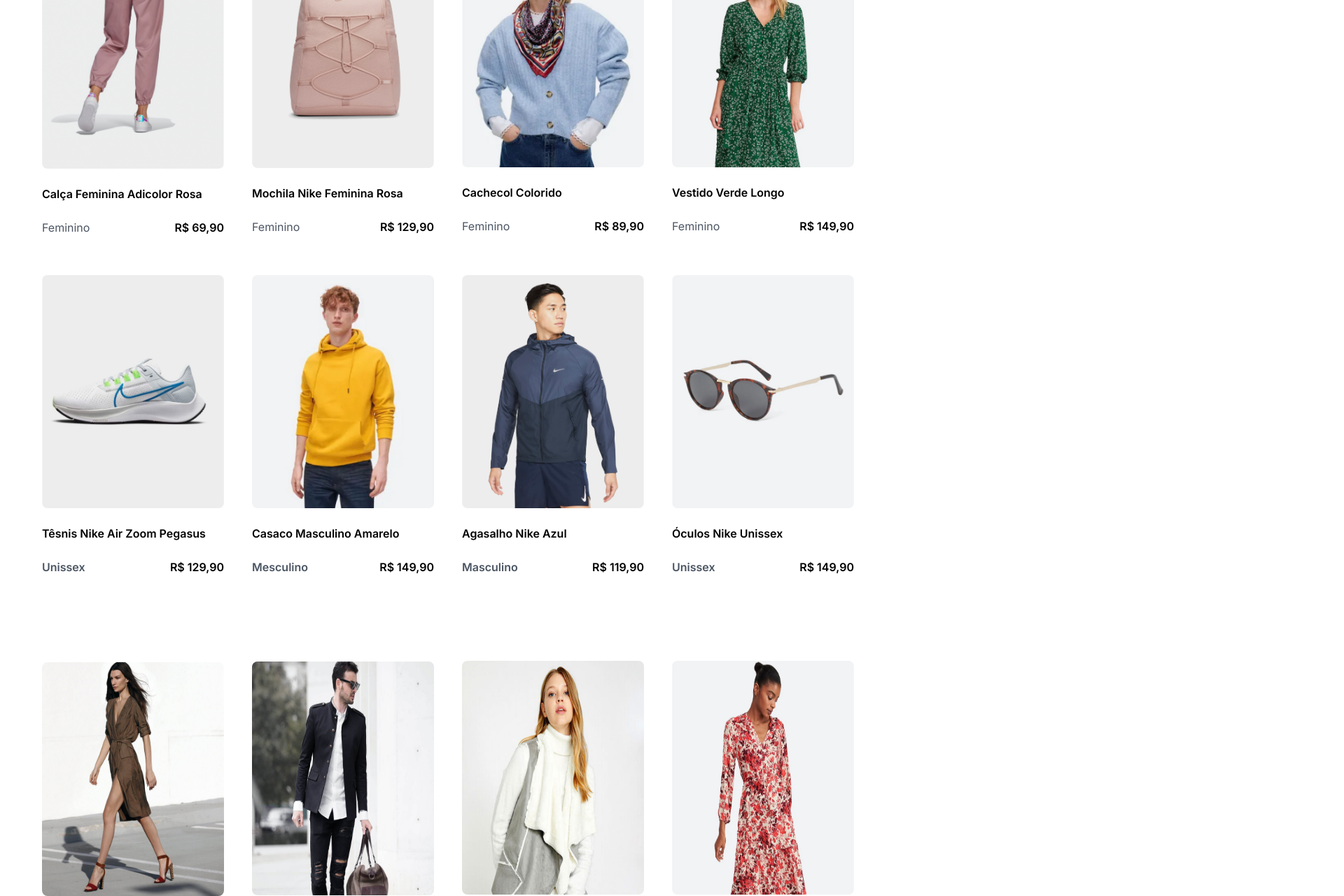
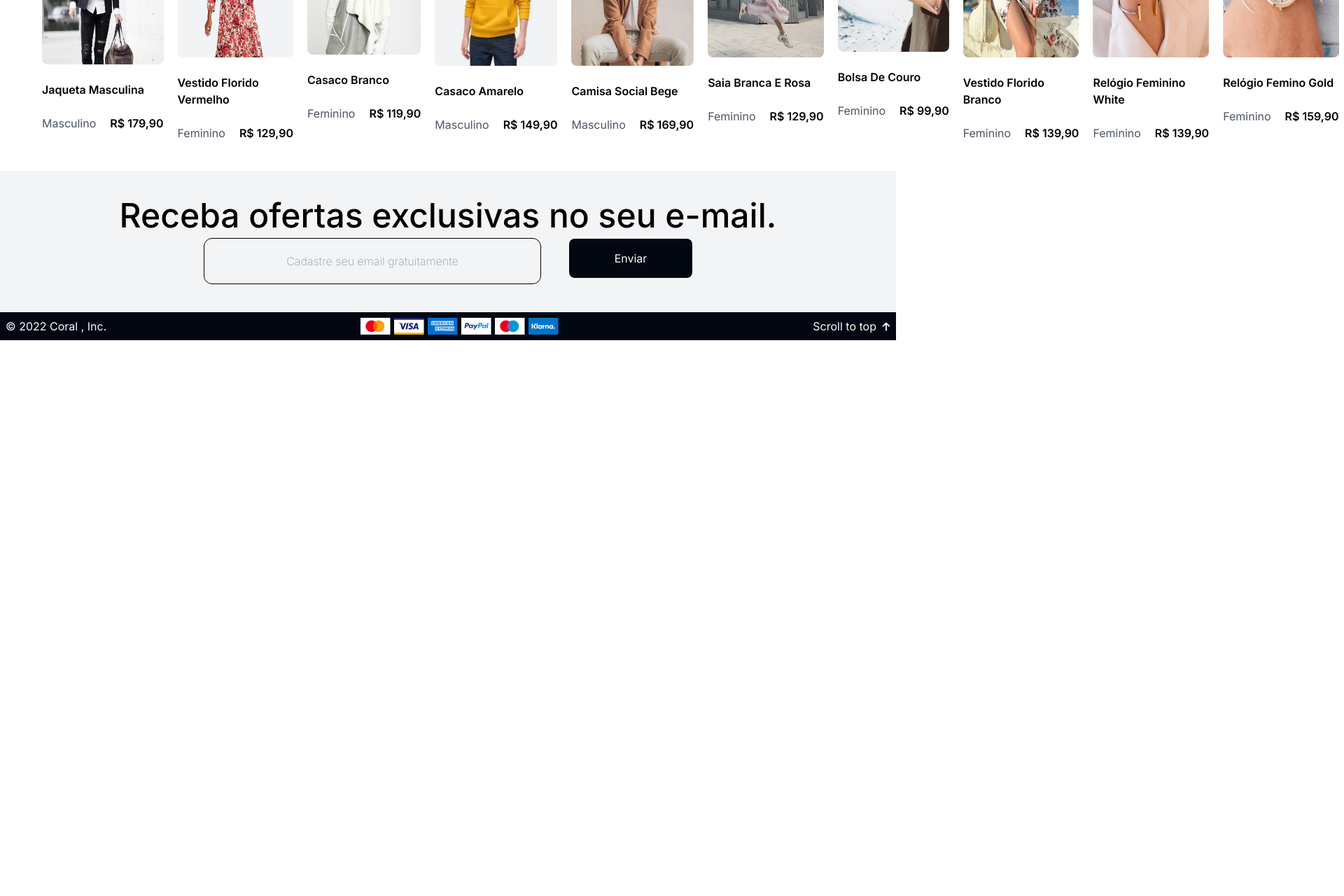
Before and after one commit to ItaloCosta-dev/-Coral-Store-Loja-Virtual-, a Next.js app: page / in a window 1280 px wide. Shown: the part 1240-2520 px from the top of the page at 70% size, 1920 px wide, since content can reach past the window. After the commit the page ends 1726 px from the top, so only its background shows below. Built offline with nearby package versions, Linux system fonts and the light colour scheme.

Commit message:
📄 Feat: Listei todos os produtos no contexto já existente.

```diff
--- a/src/components/Gridproducts.tsx
+++ b/src/components/Gridproducts.tsx
@@ -1,18 +1,6 @@
-    import Img15 from "../assets/15.png";
-    import Img14 from "../assets/14.png";
-    import Img13 from "../assets/13.png";
-    import Img04 from "../assets/04.png";
-    import Img11 from "../assets/11.png";
-    import Img12 from "../assets/12.png";
-    import Img17 from "../assets/17.png";
-    import Img16 from "../assets/16.png";
-    import Img18 from "../assets/18.png";
-    import Img01 from "../assets/01.png";
-    import Img03 from "../assets/03.png";
-    import Img02 from "../assets/02.png";
-    import Img20 from "../assets/20.png";
+import { useProduct } from "@/context/ProductContext";
 import { useHoverBuyButton } from "../hooks";
-    import { useRouter } from 'next/router'
+import { useRouter } from "next/router";
 
 interface ProductCardProps {
   imageSrc: string;
@@ -27,11 +15,17 @@
   productCategory,
   productPrice,
 }) => {
-        const router = useRouter()
+  const router = useRouter();
 
   const handleBuyNow = () => {
-            router.push(`product-page?productName=${encodeURIComponent(productName)}&imageSrc=${encodeURIComponent(imageSrc)}&productPrice=${encodeURIComponent(productPrice)}`)
-        }
+    router.push(
+      `product-page?productName=${encodeURIComponent(
+        productName
+      )}&imageSrc=${encodeURIComponent(
+        imageSrc
+      )}&productPrice=${encodeURIComponent(productPrice)}`
+    );
+  };
 
   const { isHovered, handleMouseEnter, handleMouseLeave } = useHoverBuyButton();
 
@@ -48,7 +42,10 @@
           className="w-full aspect-[0.78] cursor-pointer transition-transform transform hover:scale-105 rounded-lg"
         />
         {isHovered && (
-            <button className="absolute bottom-0 left-0 w-full bg-orange-500 text-white py-2 text-center transition-opacity" onClick={handleBuyNow}>
+          <button
+            className="absolute bottom-0 left-0 w-full bg-orange-500 text-white py-2 text-center transition-opacity"
+            onClick={handleBuyNow}
+          >
             Comprar
           </button>
         )}
@@ -57,7 +54,10 @@
       <div className="flex gap-5 justify-between mt-6 whitespace-nowrap">
         <p className="text-gray-600">{productCategory}</p>
         <p className="font-semibold text-right text-black">
-                {productPrice.toLocaleString('pt-Br', { style:'currency', currency:'BRL' })}
+          {productPrice.toLocaleString("pt-Br", {
+            style: "currency",
+            currency: "BRL",
+          })}
         </p>
       </div>
     </div>
@@ -65,164 +65,30 @@
 };
 
 const Gridproducts = () => {
+  const { products } = useProduct();
+
   return (
     <div className="flex flex-col p-10">
-        <h1 className="self-center text-5xl font-medium text-center text-black capitalize max-md:max-w-ful max-md:text-4xl">
-        Estilo e Conforto para Todos os Gêneros
+      <h1 className="selt-center text-5xl font-medium text-center text-black capitalize max-md:max-w-full max-md:text-4xl">
+        Estilo e conforto para Homens e Mulheres
       </h1>
-
-        <div className="flex ga-5 justify-between mt-9 w-full max-md:flex-wrap max-md:max-w-full">
-            <div className="flex gap-1 justify-between px-4 py1.5 text-white whitenospace-nowrap bg-gray-800 mr-5 items-center"></div>
-        </div>
-        <div className="px-5 mt-9 w-full max-md:max-w-full">
-            <div className="flex gap-5 max-md:flex-col">
-            <div className="flex flex-col w-3/12 max-md:ml-0 max-md:w-full">
-                <div className="flex flex-col grow py-0.5 text-base capitalize max-md:mt-6">
-                <ProductCard
-                    imageSrc={Img15.src}
-                    productName="Calça feminina adicolor rosa"
-                    productCategory="Feminino"
-                    productPrice={69.90}
-                />
-                </div>
-            </div>
-
-            <div className="flex flex-col ml-5 w-3/12 max-md:ml-0 max-md:w-full">
-                <div className="flex flex-col grow py-px text-base capitalize max-md:mt-6">
-                <ProductCard
-                    imageSrc={Img14.src}
-                    productName="Mochila nike feminina rosa"
-                    productCategory="Feminino"
-                    productPrice={129.90}
-                />
-                </div>
-            </div>
-            <div className="flex flex-col ml-5 w-3/12 max-md:ml-0 max-md:w-full">
-                <div className="flex flex-col grow py05 text-base capitalize max-md:mt-6">
-                <ProductCard
-                    imageSrc={Img13.src}
-                    productName="Cachecol colorido"
-                    productCategory="Feminino"
-                    productPrice={89.90}
-                />
-                </div>
-            </div>
-            <div className="flex flex-col ml-5 w-3/12 max-md:ml-0 max-md:w-full">
-                <div className="flex flex-col grow py05 text-base capitalize max-md:mt-6">
-                <ProductCard
-                    imageSrc={Img11.src}
-                    productName="Vestido verde longo"
-                    productCategory="Feminino"
-                    productPrice={149.90}
-                />
-                </div>
-            </div>
-            </div>
-        </div>
-
-        <div className="px-5 mt-6 w-full max-md:max-w-full">
-            <div className="flex gap-5 max-md:flex-col">
-            <div className="flex flex-col w-3/12 max-md:ml-0 max-md:w-full">
-                <div className="flex flex-col grow py-0.5 text-base capitalize max-md:mt-6">
-                <div className="flex relative flex-col items-start pt-6 pb-20 w-full text-x font-semibold text-base text-white uppercase whitespace-nowrap max-md:pr-5 aspect-[0.78]">
-                    <ProductCard
-                    imageSrc={Img12.src}
-                    productName="Têsnis Nike Air Zoom Pegasus"
-                    productCategory="Unissex"
-                    productPrice={129.90}
-                    />
-                </div>
-                </div>
-            </div>
-
-            <div className="flex flex-col ml-5 w-3/12 max-md:ml-0 max-md-full">
-                <div className="flex flex-col grow py-0.5 capitalize max-md:mt-6">
-                <div className="flex relative flex-col items-start pt-6 pb-20 w-full text-xs font-semibold text-white uppercase whitespace-nowrap max-md:pr-5 aspect-[0.78]">
-                    <ProductCard
-                    imageSrc={Img04.src}
-                    productName="Casaco masculino amarelo"
-                    productCategory="Mesculino"
-                    productPrice={149.90}
-                    />
-                </div>
-                </div>
-            </div>
-
-            <div className="flex flex-col ml-5 w-3/12 max-md:ml-0 max-md-full">
-                <div className="flex flex-col grow py-0.5 capitalize max-md:mt-6">
-                <div className="flex relative flex-col items-start pt-6 pb-20 w-full text-xs font-semibold text-white uppercase whitespace-nowrap max-md:pr-5 aspect-[0.78]">
-                    <ProductCard
-                    imageSrc={Img17.src}
-                    productName="Agasalho nike azul"
-                    productCategory="Masculino"
-                    productPrice={119.90}
-                    />
-                </div>
-                </div>
-            </div>
-
-            <div className="flex flex-col ml-5 w-3/12 max-md:ml-0 max-md-full">
-                <div className="flex flex-col grow py-0.5 capitalize max-md:mt-6">
-                <div className="flex relative flex-col items-start pt-6 pb-20 w-full text-xs font-semibold text-white uppercase whitespace-nowrap max-md:pr-5 aspect-[0.78]">
-                    <ProductCard
-                    imageSrc={Img16.src}
-                    productName="Óculos nike unissex"
-                    productCategory="Unissex"
-                    productPrice={149.90}
-                    />
-                </div>
-                </div>
-            </div>
-
-            </div>
-        </div>
 
       <div className="px-5 mt-9 w-full max-md:max-w-full">
         <div className="flex gap-5 max-md:flex-col">
-            <div className="flex flex-col w-3/12 max-md:ml-0 max-md:w-full">
-                <div className="flex flex-col grow py-0.5 text-base capitalize max-md:mt-6">
+          {products.map((product, index) => (
+            <div className="flex flex-col w-3/12 max-md:w-full key={index}">
               <ProductCard
-                    imageSrc={Img18.src}
-                    productName="Vestido feminino marrom"
-                    productCategory="Feminino"
-                    productPrice={119.90}
+                imageSrc={product.imageSrc}
+                productName={product.productName}
+                productCategory={product.productCategory}
+                productPrice={product.productPrice}
               />
             </div>
-            </div>
-
-            <div className="flex flex-col ml-5 w-3/12 max-md:ml-0 max-md:w-full">
-                <div className="flex flex-col grow py-px text-base capitalize max-md:mt-6">
-                <ProductCard
-                    imageSrc={Img01.src}
-                    productName="Jaqueta masculina azul marinho"
-                    productCategory="Masculino"
-                    productPrice={149.90}
-                />
-                </div>
-            </div>
-            <div className="flex flex-col ml-5 w-3/12 max-md:ml-0 max-md:w-full">
-                <div className="flex flex-col grow py05 text-base capitalize max-md:mt-6">
-                <ProductCard
-                    imageSrc={Img03.src}
-                    productName="Casaco feminino branco"
-                    productCategory="Feminino"
-                    productPrice={119.90}
-                />
-                </div>
-            </div>
-            <div className="flex flex-col ml-5 w-3/12 max-md:ml-0 max-md:w-full">
-                <div className="flex flex-col grow py05 text-base capitalize max-md:mt-6">
-                <ProductCard
-                    imageSrc={Img02.src}
-                    productName="Vestido vermelho florido"
-                    productCategory="Masculino"
-                    productPrice={169.90}
-                />
-                </div>
-            </div>
+          ))}
         </div>
       </div>
     </div>
   );
 };
-    export default Gridproducts;
+
+export default Gridproducts
--- a/src/context/ProductContext.tsx
+++ b/src/context/ProductContext.tsx
@@ -1,4 +1,30 @@
+import Img01 from "../assets/01.png"
+import Img02 from "../assets/02.png"
+import Img03 from "../assets/03.png"
+import Img04 from "../assets/04.png"
+import Img05 from "../assets/05.png"
+import Img06 from "../assets/06.png"
+import Img07 from "../assets/07.png"
+import Img08 from "../assets/08.png"
+import Img09 from "../assets/09.png"
+import Img10 from "../assets/10.png"
+import Img11 from "../assets/11.png"
+import Img12 from "../assets/12.png"
+import Img13 from "../assets/13.png"
+import Img14 from "../assets/14.png"
+import Img15 from "../assets/15.png"
+import Img16 from "../assets/16.png"
+import Img17 from "../assets/17.png"
+
+
 import React, { createContext, useState, useContext, ReactNode } from "react"
+
+interface Product {
+    imageSrc: string;
+    productName: string;
+    productCategory: string;
+    productPrice: number;
+}
 
 interface ProductContextProps {
     productName: string
@@ -7,6 +33,8 @@ interface ProductContextProps {
     setProductName: (name: string) => void
     setProductPrice: (price: number) => void
     setQuantity: (quantity: number) => void
+    products: Product[]
+    setProducts: React.Dispatch<React.SetStateAction<Product[]>>;
 }
 
 const ProductContext = createContext<ProductContextProps | undefined>(undefined)
@@ -24,8 +52,38 @@ export const ProductProvider: React.FC<{ children: ReactNode }> = ({ children })
     const [productPrice, setProductPrice] = useState<number>(0)
     const [quantity, setQuantity] = useState<number>(1)
 
+    const [products, setProducts] = useState<Product[]>([
+        { imageSrc: Img01.src, productName: "Jaqueta masculina", productCategory: "Masculino", productPrice: 179.90 },
+        { imageSrc: Img02.src, productName: "Vestido florido vermelho", productCategory: "Feminino", productPrice: 129.90 },
+        { imageSrc: Img03.src, productName: "Casaco branco", productCategory: "Feminino", productPrice: 119.90 },
+        { imageSrc: Img04.src, productName: "Casaco amarelo", productCategory: "Masculino", productPrice: 149.90 },
+        { imageSrc: Img05.src, productName: "Camisa social bege", productCategory: "Masculino", productPrice: 169.90 },
+        { imageSrc: Img06.src, productName: "Saia branca e rosa", productCategory: "Feminino", productPrice: 129.90 },
+        { imageSrc: Img07.src, productName: "Bolsa de couro", productCategory: "Feminino", productPrice: 99.90 },
+        { imageSrc: Img08.src, productName: "Vestido florido branco", productCategory: "Feminino", productPrice: 139.90 },
+        { imageSrc: Img09.src, productName: "Relógio feminino white", productCategory: "Feminino", productPrice: 139.90 },
+        { imageSrc: Img10.src, productName: "Relógio femino gold", productCategory: "Feminino", productPrice: 159.90 },
+        { imageSrc: Img11.src, productName: "Vestido verde", productCategory: "Feminino", productPrice: 149.90 },
+        { imageSrc: Img12.src, productName: "Tênis nike", productCategory: "Unissex", productPrice: 169.90 },
+        { imageSrc: Img13.src, productName: "Cachecól colorido", productCategory: "Unissex", productPrice: 119.90 },
+        { imageSrc: Img14.src, productName: "Mochila Nike rosa", productCategory: "Feminino", productPrice: 129.90 },
+        { imageSrc: Img15.src, productName: "Calça Rosa", productCategory: "Feminino", productPrice: 129.90 },
+        { imageSrc: Img16.src, productName: "Óculos de sól", productCategory: "Unissex", productPrice: 119.90 },
+        { imageSrc: Img17.src, productName: "Casaco azul", productCategory: "Masculino", productPrice: 169.90 },
+      ]);
+
     return (
-        <ProductContext.Provider value={{ productName, productPrice, quantity, setProductName, setProductPrice, setQuantity }}>
+        <ProductContext.Provider
+            value={{
+                productName,
+                productPrice,
+                quantity,
+                setProductName,
+                setProductPrice,
+                setQuantity,
+                products,
+                setProducts
+            }}>
             {children}
         </ProductContext.Provider>
     )
```
Lines whose indentation alone changed are shown as unchanged.
